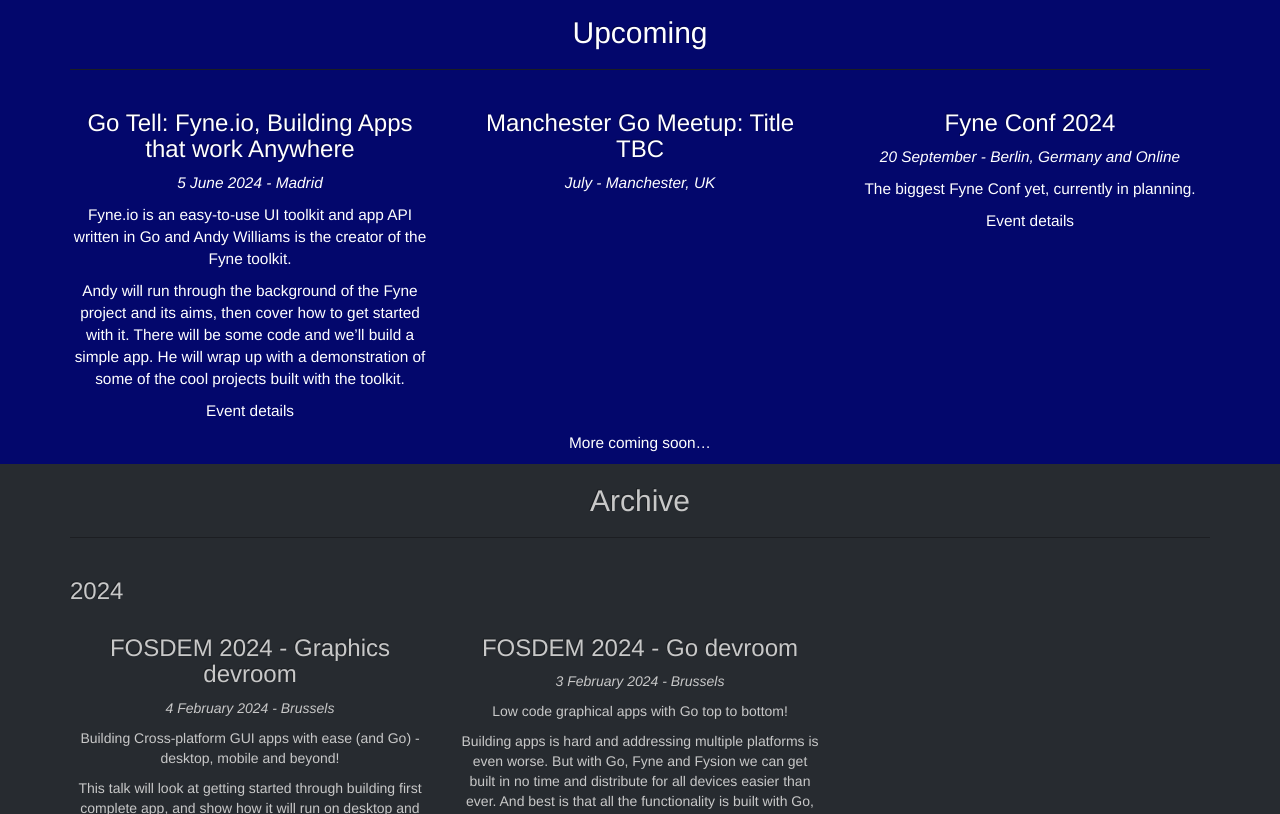
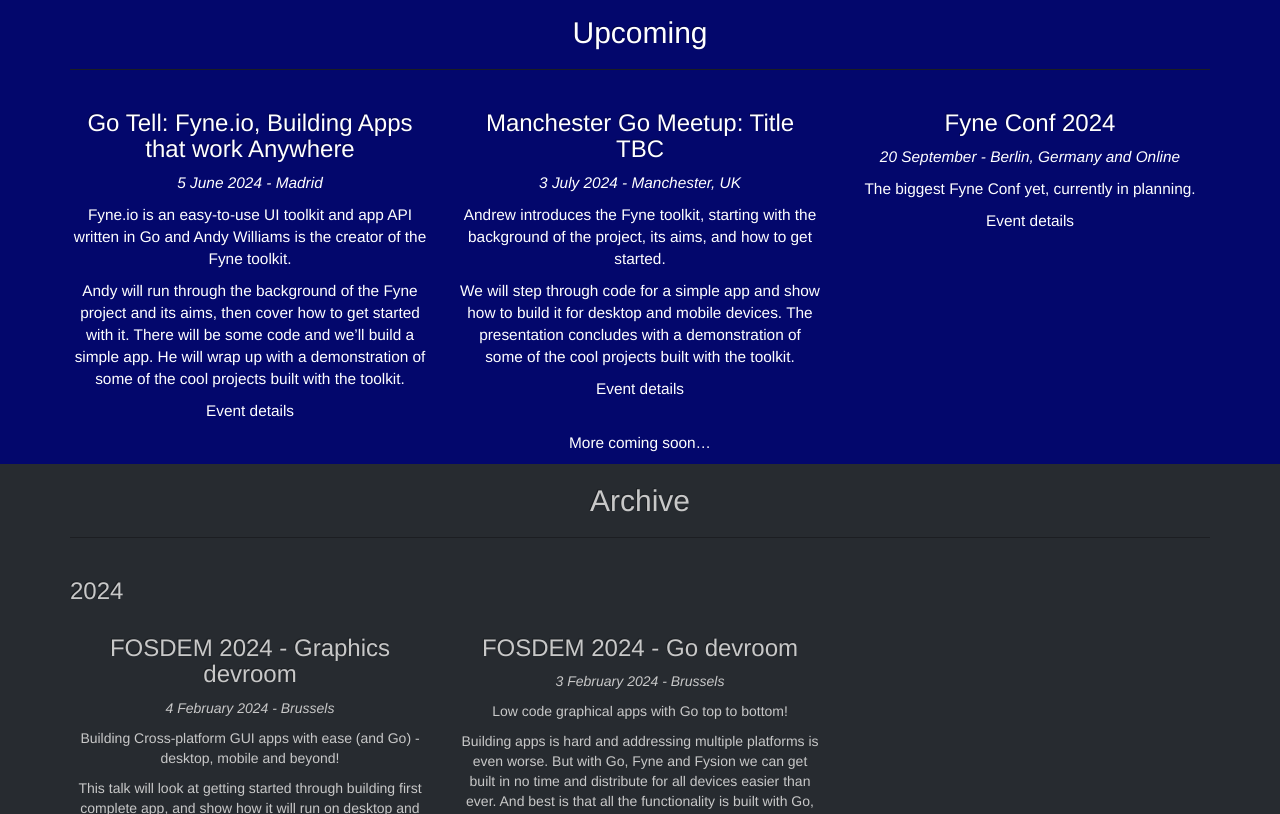
Before and after one commit to fyne-io/fyne-io.github.io, a Jekyll site: the page built from events/index.md, in a window 1280 px wide and 900 px high, scrolled down 316 px, cut to the strip 86-900 px from the top of the window. Built offline with Jekyll 4.4.1, drawn with Linux system fonts in a browser that asks for light colours.

Commit message:
Add details for manchester

```diff
--- a/events/index.md
+++ b/events/index.md
@@ -38,7 +38,13 @@
 <div class="col-lg-4 text-center" markdown="1">
 ### Manchester Go Meetup: Title TBC
 
-*July - Manchester, UK*
+*3 July 2024 - Manchester, UK*
+
+Andrew introduces the Fyne toolkit, starting with the background of the project, its aims, and how to get started.
+
+We will step through code for a simple app and show how to build it for desktop and mobile devices. The presentation concludes with a demonstration of some of the cool projects built with the toolkit.
+
+[Event details](https://www.meetup.com/golang-mcr/events/301829841/)
 
 </div>
 
```
